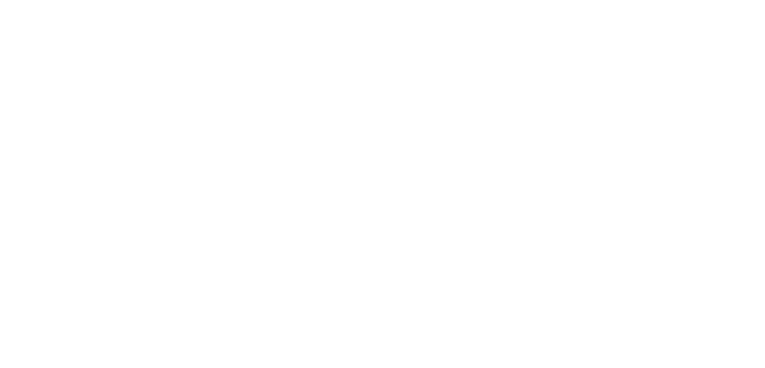
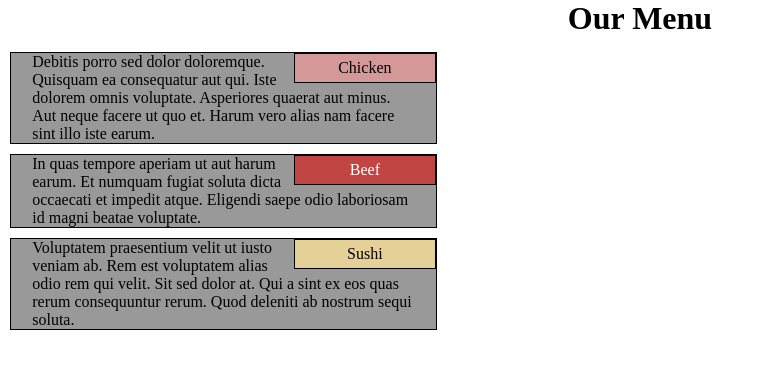
Before and after one commit to union108/coursera-test, a plain HTML site: page mod2-solution/index.html in a window 1280 px wide. Shown: the whole page, without its empty margins (0-765 px from the left). Drawn offline with Linux system fonts and the light colour scheme.

Commit message:
My First page

```diff
--- a/mod2-solution/css/style.css
+++ b/mod2-solution/css/style.css
@@ -0,0 +1,83 @@
+* {
+  box-sizing: border-box;
+  margin: 0;
+  padding: 0;
+}
+
+h1 {
+  margin-bottom: 15px;
+  text-align: center;
+}
+
+p {
+	width: 90%;
+	margin-left: auto;
+	margin-right: auto;
+
+}
+
+.row {
+  width: 100%;
+  margin: auto;
+  position: relative;
+
+}
+.col-lg-4 {
+	border: 1px solid black;
+	margin: 10px;
+	background-color: #999999;
+
+
+}
+.name-box1 {
+	background-color: #d59898;
+	border: 1px solid black;
+	float: right;
+	text-align: center;
+	padding: 5px;
+	width: 33.33%;
+
+}
+.name-box2 {
+	background-color: #c14543;
+	color: white;
+	border: 1px solid black;
+	float: right;
+	text-align: center;
+	padding: 5px;
+	width: 33.33%;
+}
+.name-box3 {
+	background-color: #e5d198;
+	border: 1px solid black;
+	float: right;
+	text-align: center;
+	padding: 5px;
+	width: 33.33%;
+
+}
+
+@media(min-width: 992px) {
+   .col-lg-4 {
+   		width: 33.33%;
+
+
+  }
+
+}
+
+@media(min-width: 768px) and (max-width: 991px) {
+	.col-md-6 {
+		width: 50%;
+
+
+	}
+	.col-md-12 {
+		width: 100%;
+
+	}
+}
+
+@media(max-width: 767px) {
+
+}
--- a/mod2-solution/index.html
+++ b/mod2-solution/index.html
@@ -2,9 +2,19 @@
 <html lang="en">
 <head>
 	<meta charset="UTF-8">
-	<title>Document</title>
+	<meta name="viewport" content="width=device-width, initial-scale=1">
+	<title>Assignment Solution for Module 2</title>
+	<link rel="stylesheet" href="css/style.css">
 </head>
 <body>
 
+	<h1>Our Menu</h1>
+	<div class="row">
+		<div class="col-lg-4 col-md-6"><p class="name-box1">Chicken</p><p>Debitis porro sed dolor doloremque. Quisquam ea consequatur aut qui. Iste dolorem omnis voluptate. Asperiores quaerat aut minus. Aut neque facere ut quo et. Harum vero alias nam facere sint illo iste earum.</p></div>
+		<div class="col-lg-4 col-md-6"><p class="name-box2">Beef</p><p>In quas tempore aperiam ut aut harum earum. Et numquam fugiat soluta dicta occaecati et impedit atque. Eligendi saepe odio laboriosam id magni beatae voluptate.</p></div>
+		<div class="col-lg-4 col-md-12"><p class="name-box3">Sushi</p><p>Voluptatem praesentium velit ut iusto veniam ab. Rem est voluptatem alias odio rem qui velit. Sit sed dolor at. Qui a sint ex eos quas rerum consequuntur rerum. Quod deleniti ab nostrum sequi soluta.</p></div>
+	</div>
+
+
 </body>
 </html>
```
